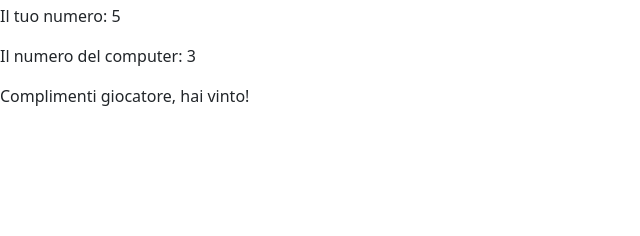
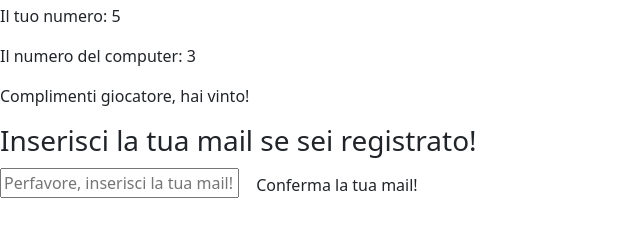
Before and after one commit to FrancescoLoCasto/js-mail-dadi, a plain HTML site: page index.html in a window 1280 px wide. Shown: the part 42-278 px from the top of the page, without its empty margins (0-640 px from the left). Drawn offline with nearby package versions, Linux system fonts and the light colour scheme.

Commit message:
Create row on html for email section

```diff
--- a/index.html
+++ b/index.html
@@ -32,6 +32,15 @@
 
       <section class="Insertmail">
 
+         <h3>
+            Inserisci la tua mail se sei registrato!
+         </h3>
+
+         <input type="email" placeholder="Perfavore, inserisci la tua mail!" id="mail">
+
+         <button class="btn" type="button" id="confirmEmail">Conferma la tua mail!</button>
+
+
       </section>
 
 
```
